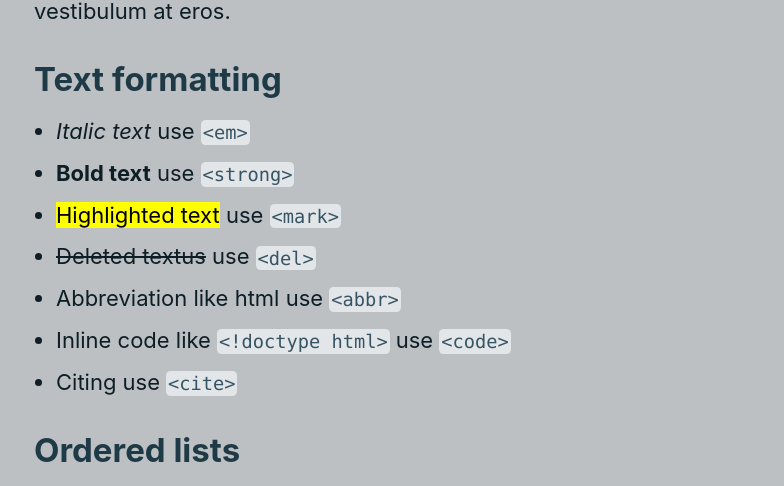
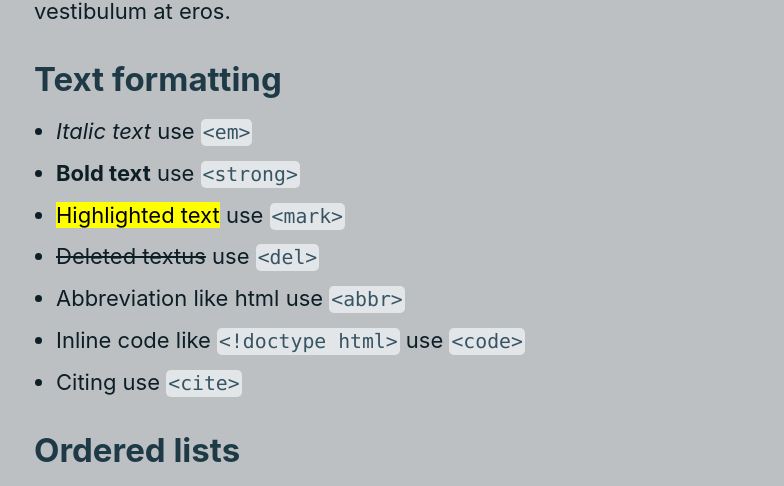
Before and after one commit to aflim/golb, a Jekyll site: the page built from styleguide.md, in a window 1280 px wide. Shown: the part 598-1084 px from the top of the page, without its empty margins (246-1030 px from the left). Built offline with Jekyll 4.4.1, drawn with Linux system fonts in a browser that asks for light colours.

Commit message:
Update stylesheet.css

```diff
--- a/assets/stylesheet.css
+++ b/assets/stylesheet.css
@@ -269,7 +269,7 @@ iframe {
 code {
   padding: .10em;
   font-family: var(--font-monospace);
-  font-size: 85%;
+  font-size: 90%;
   color: var(--ink-3);
   background-color: var(--bg-3);
   border-radius: var(--border-radius);
@@ -279,7 +279,7 @@ pre {
   display: block;
   margin-block-start: 0;
   margin-block-end: 1em;
-  font-size: 85%;
+  font-size: 90%;
   overflow: auto;
 }
 
@@ -304,11 +304,13 @@ pre code {
   padding: 0;
 }
 
-.rouge-table,
+.rouge-table {
+  font-size: 100%;
+}
+
 .lineo {
   padding: 0;
   margin: 0;
-  font-size: 100%;
 }
 
 .rouge-table td,
```
